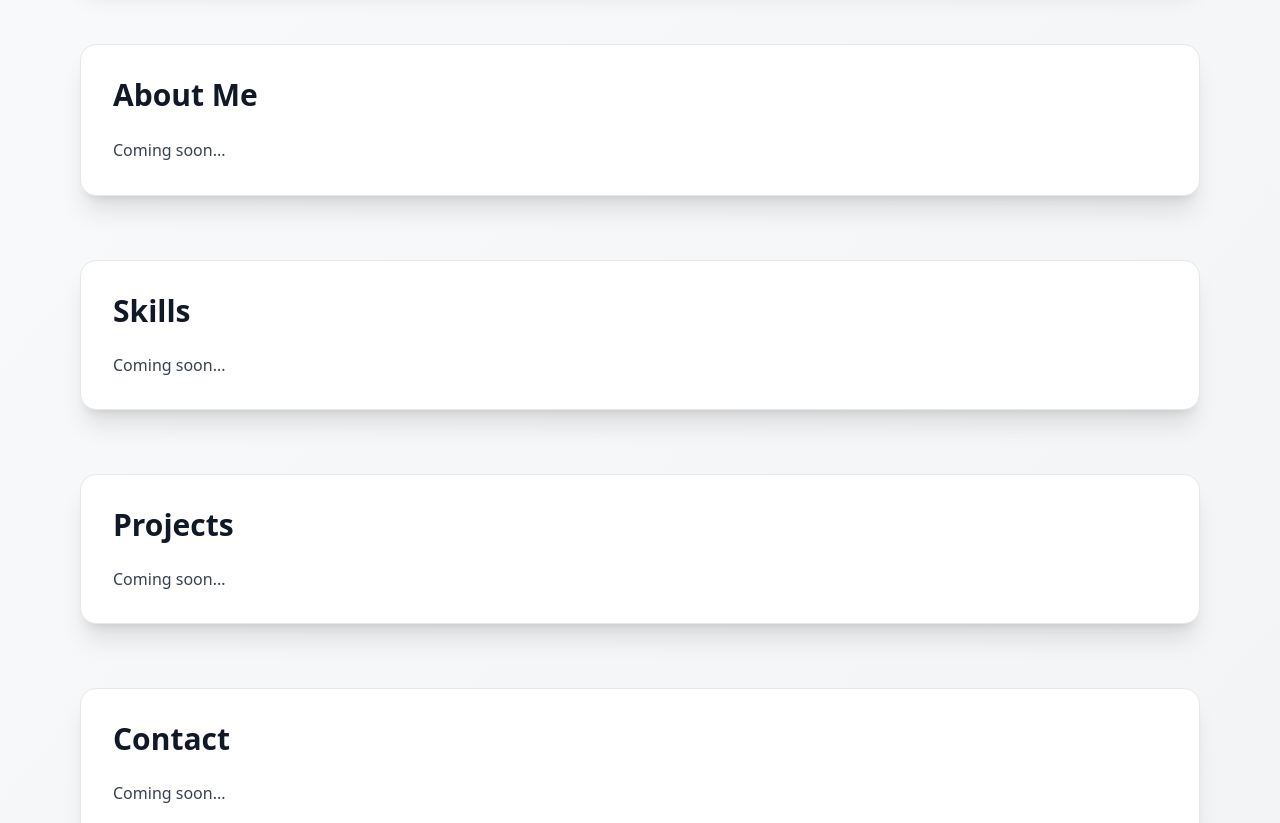
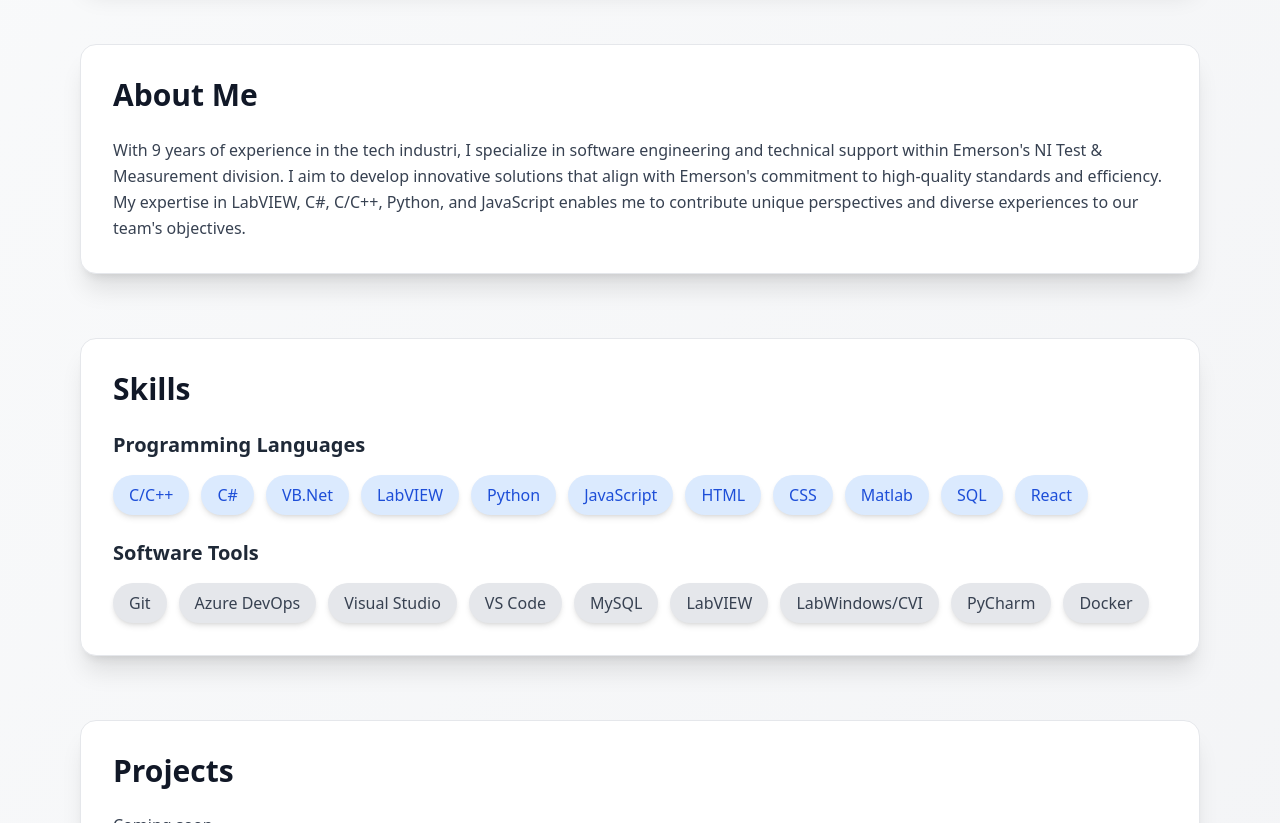
Before and after one commit to jorgeca003/Portfolio, a React (Vite) app: page / in a window 1280 px wide. Shown: the part 460-1283 px from the top of the page. Built offline with nearby package versions, Linux system fonts and the light colour scheme.

Commit message:
Add badges for skills with framer-motion

```diff
--- a/package.json
+++ b/package.json
@@ -10,6 +10,7 @@
     "preview": "vite preview"
   },
   "dependencies": {
+    "framer-motion": "^12.29.2",
     "react": "^19.2.0",
     "react-dom": "^19.2.0",
     "react-icons": "^5.5.0"
--- a/src/App.jsx
+++ b/src/App.jsx
@@ -1,17 +1,44 @@
-import { useState, useEffect } from 'react'
-import { FaGithub, FaLinkedin } from 'react-icons/fa'
-import './App.css'
+import { useState, useEffect } from "react";
+import { motion } from "framer-motion";
+import { FaGithub, FaLinkedin } from "react-icons/fa";
+import "./App.css";
 
 function App() {
-  const [darkMode, setDarkMode] = useState(false)
+  const [darkMode, setDarkMode] = useState(false);
+
+  const programmingLanguages = [
+    "C/C++",
+    "C#",
+    "VB.Net",
+    "LabVIEW",
+    "Python",
+    "JavaScript",
+    "HTML",
+    "CSS",
+    "Matlab",
+    "SQL",
+    "React",
+  ];
+
+  const softwareTools = [
+    "Git",
+    "Azure DevOps",
+    "Visual Studio",
+    "VS Code",
+    "MySQL",
+    "LabVIEW",
+    "LabWindows/CVI",
+    "PyCharm",
+    "Docker",
+  ];
 
   useEffect(() => {
     if (darkMode) {
-      document.documentElement.classList.add('dark')
+      document.documentElement.classList.add("dark");
     } else {
-      document.documentElement.classList.remove('dark')
+      document.documentElement.classList.remove("dark");
     }
-  }, [darkMode])
+  }, [darkMode]);
 
   return (
     <div className="min-h-screen bg-gradient-to-br from-gray-50 to-gray-100 dark:from-gray-900 dark:to-gray-800 text-gray-900 dark:text-white transition-colors">
@@ -23,7 +50,7 @@ function App() {
             className="px-4 py-2 rounded-lg bg-white dark:bg-gray-800 shadow-md hover:shadow-lg border border-gray-200 dark:border-gray-700 transition-all"
             aria-label="Toggle dark mode"
           >
-            {darkMode ? '☀️ Light' : '🌙 Dark'}
+            {darkMode ? "☀️ Light" : "🌙 Dark"}
           </button>
         </div>
 
@@ -38,7 +65,8 @@ function App() {
                   alt="Jorge Castro"
                   className="w-48 h-48 md:w-56 md:h-56 rounded-full object-cover object-top border-4 border-blue-500 dark:border-blue-400 shadow-lg"
                   loading="eager"
-                  style={{ imageRendering: 'crisp-edges' }}                />
+                  style={{ imageRendering: "crisp-edges" }}
+                />
               </div>
 
               {/* Info */}
@@ -50,8 +78,9 @@ function App() {
                   Software Engineer
                 </p>
                 <p className="text-gray-700 dark:text-gray-300 mb-6 leading-relaxed">
-                  Results-driven Software Engineer with 9 years of experience in software development,
-                  technical support, and test engineering for high-tech and semiconductor industries.
+                  Results-driven Software Engineer with 9 years of experience in
+                  software development, technical support, and test engineering
+                  for high-tech and semiconductor industries.
                 </p>
 
                 {/* Social Links */}
@@ -83,10 +112,17 @@ function App() {
         {/* About Section */}
         <section className="mb-16">
           <div className="bg-white dark:bg-gray-800 rounded-2xl shadow-xl p-8 border border-gray-200 dark:border-gray-700">
-            <h2 className="text-3xl font-bold mb-6 text-gray-900 dark:text-white">About Me</h2>
+            <h2 className="text-3xl font-bold mb-6 text-gray-900 dark:text-white">
+              About Me
+            </h2>
             <p className="text-gray-700 dark:text-gray-300 leading-relaxed">
-              {/* Content to be added */}
-              Coming soon...
+              With 9 years of experience in the tech industri, I specialize in
+              software engineering and technical support within Emerson's NI
+              Test & Measurement division. I aim to develop innovative solutions
+              that align with Emerson's commitment to high-quality standards and
+              efficiency. My expertise in LabVIEW, C#, C/C++, Python, and
+              JavaScript enables me to contribute unique perspectives and
+              diverse experiences to our team's objectives.
             </p>
           </div>
         </section>
@@ -94,18 +130,56 @@ function App() {
         {/* Skills Section */}
         <section className="mb-16">
           <div className="bg-white dark:bg-gray-800 rounded-2xl shadow-xl p-8 border border-gray-200 dark:border-gray-700">
-            <h2 className="text-3xl font-bold mb-6 text-gray-900 dark:text-white">Skills</h2>
-            <p className="text-gray-700 dark:text-gray-300">
-              {/* Content to be added */}
-              Coming soon...
-            </p>
+            <h2 className="text-3xl font-bold mb-6 text-gray-900 dark:text-white">
+              Skills
+            </h2>
+
+            {/* Programming Languages */}
+            <div className="mb-6">
+              <h3 className="text-xl font-semibold mb-4 text-gray-800 dark:text-gray-200">
+                Programming Languages
+              </h3>
+              <div className="flex flex-wrap gap-3">
+                {programmingLanguages.map((skill, index) => (
+                  <motion.div
+                    key={index}
+                    whileHover={{ scale: 1.1, y: -2 }}
+                    whileTap={{ scale: 0.95 }}
+                    className="px-4 py-2 bg-blue-100 dark:bg-blue-900/30 text-blue-700 dark:text-blue-300 rounded-full font-medium shadow-md hover:shadow-lg hover:bg-blue-200 dark:hover:bg-blue-800/40 transition-colors cursor-pointer"
+                  >
+                    {skill}
+                  </motion.div>
+                ))}
+              </div>
+            </div>
+
+            {/* Software Tools */}
+            <div>
+              <h3 className="text-xl font-semibold mb-4 text-gray-800 dark:text-gray-200">
+                Software Tools
+              </h3>
+              <div className="flex flex-wrap gap-3">
+                {softwareTools.map((tool, index) => (
+                  <motion.div
+                    key={index}
+                    whileHover={{ scale: 1.1, y: -2 }}
+                    whileTap={{ scale: 0.95 }}
+                    className="px-4 py-2 bg-gray-200 dark:bg-gray-700 text-gray-700 dark:text-gray-300 rounded-full font-medium shadow-md hover:shadow-lg hover:bg-gray-300 dark:hover:bg-gray-600 transition-colors cursor-pointer"
+                  >
+                    {tool}
+                  </motion.div>
+                ))}
+              </div>
+            </div>
           </div>
         </section>
 
         {/* Projects Section */}
         <section className="mb-16">
           <div className="bg-white dark:bg-gray-800 rounded-2xl shadow-xl p-8 border border-gray-200 dark:border-gray-700">
-            <h2 className="text-3xl font-bold mb-6 text-gray-900 dark:text-white">Projects</h2>
+            <h2 className="text-3xl font-bold mb-6 text-gray-900 dark:text-white">
+              Projects
+            </h2>
             <p className="text-gray-700 dark:text-gray-300">
               {/* Content to be added */}
               Coming soon...
@@ -116,7 +190,9 @@ function App() {
         {/* Contact Section */}
         <section className="mb-16">
           <div className="bg-white dark:bg-gray-800 rounded-2xl shadow-xl p-8 border border-gray-200 dark:border-gray-700">
-            <h2 className="text-3xl font-bold mb-6 text-gray-900 dark:text-white">Contact</h2>
+            <h2 className="text-3xl font-bold mb-6 text-gray-900 dark:text-white">
+              Contact
+            </h2>
             <p className="text-gray-700 dark:text-gray-300">
               {/* Content to be added */}
               Coming soon...
@@ -126,11 +202,13 @@ function App() {
 
         {/* Footer */}
         <footer className="text-center text-gray-600 dark:text-gray-400 py-8">
-          <p>&copy; {new Date().getFullYear()} Jorge Castro. All rights reserved.</p>
+          <p>
+            &copy; {new Date().getFullYear()} Jorge Castro. All rights reserved.
+          </p>
         </footer>
       </div>
     </div>
-  )
+  );
 }
 
-export default App
+export default App;
```
Also changed, not shown: 1 other file (tests, documents, lock files or other folders).
